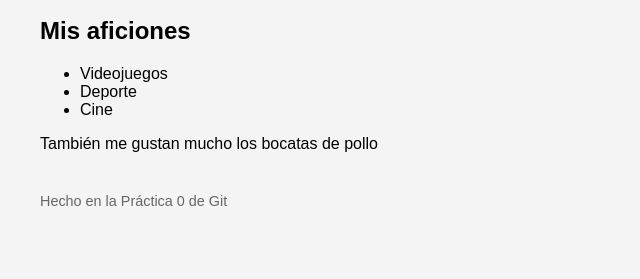
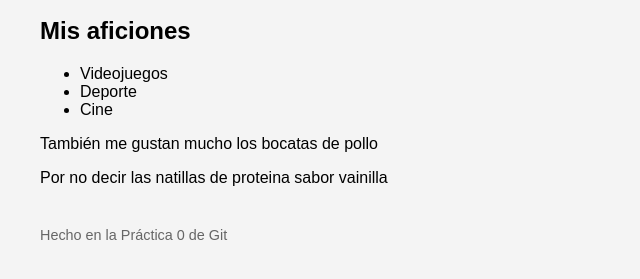
Before and after one commit to diegithub06/mi-primer-repo, a plain HTML site: page index.html in a window 1280 px wide. Shown: the part 119-398 px from the top of the page, without its empty margins (0-640 px from the left). Drawn offline with Linux system fonts and the light colour scheme.

Commit message:
edito mas el index.html
Added a new paragraph about protein vanilla pudding.

```diff
--- a/index.html
+++ b/index.html
@@ -15,6 +15,7 @@
     <li>Cine</li>
   </ul>
    <p>También me gustan mucho los bocatas de pollo</p>
+   <p>Por no decir las natillas de proteina sabor vainilla</p>
   <footer><p>Hecho en la Práctica 0 de Git</p></footer>
  </body>
 </html>
```
